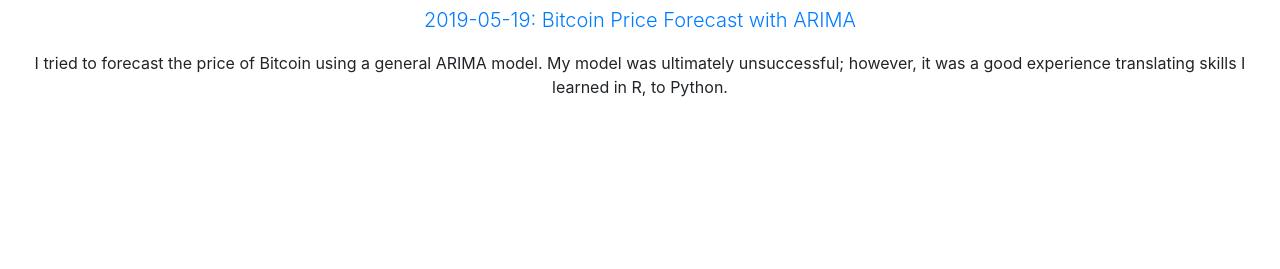
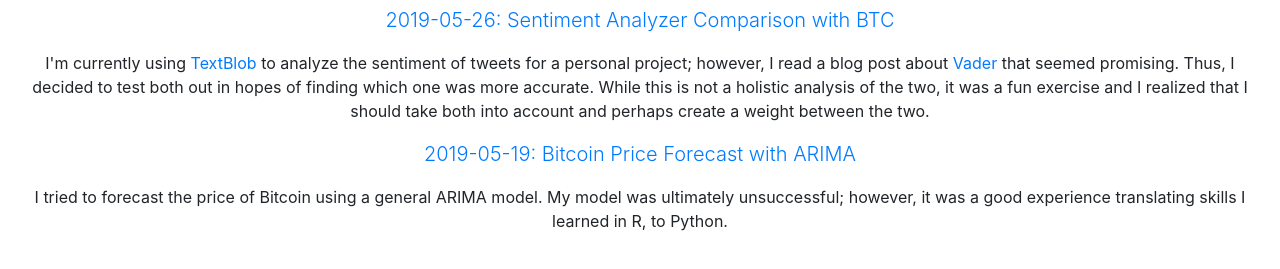
Before and after one commit to rahulvas/rahulvas.github.io, a website: page projects.html in a window 1280 px wide. Shown: the part 219-488 px from the top of the page. Drawn offline with Linux system fonts and the light colour scheme.

Commit message:
added blog

```diff
--- a/projects.html
+++ b/projects.html
@@ -52,6 +52,8 @@
     <div class="row">
       <div class="col-lg-12 text-center">
         <h1 class="mt-5">🖥️ Projects</h1>
+        <p class="lead"><a href = 'https://github.com/rahulvas/blog_examples/blob/master/sentiment_examples/btc_sentiment.ipynb'>2019-05-26: Sentiment Analyzer Comparison with BTC</a></p>
+        <p>I'm currently using <a href="https://textblob.readthedocs.io/en/dev/">TextBlob</a> to analyze the sentiment of tweets for a personal project; however, I read a blog post about <a href="https://github.com/cjhutto/vaderSentiment">Vader</a> that seemed promising. Thus, I decided to test both out in hopes of finding which one was more accurate. While this is not a holistic analysis of the two, it was a fun exercise and I realized that I should take both into account and perhaps create a weight between the two.</p>
         <p class="lead"><a href = 'https://github.com/rahulvas/blog_examples/blob/master/ts_examples/btc_armia.ipynb'>2019-05-19: Bitcoin Price Forecast with ARIMA</a></p>
         <p>I tried to forecast the price of Bitcoin using a general ARIMA model. My model was ultimately unsuccessful; however, it was a good experience translating skills I learned in R, to Python.</p>
         <!-- <ul class="list-unstyled">
```
